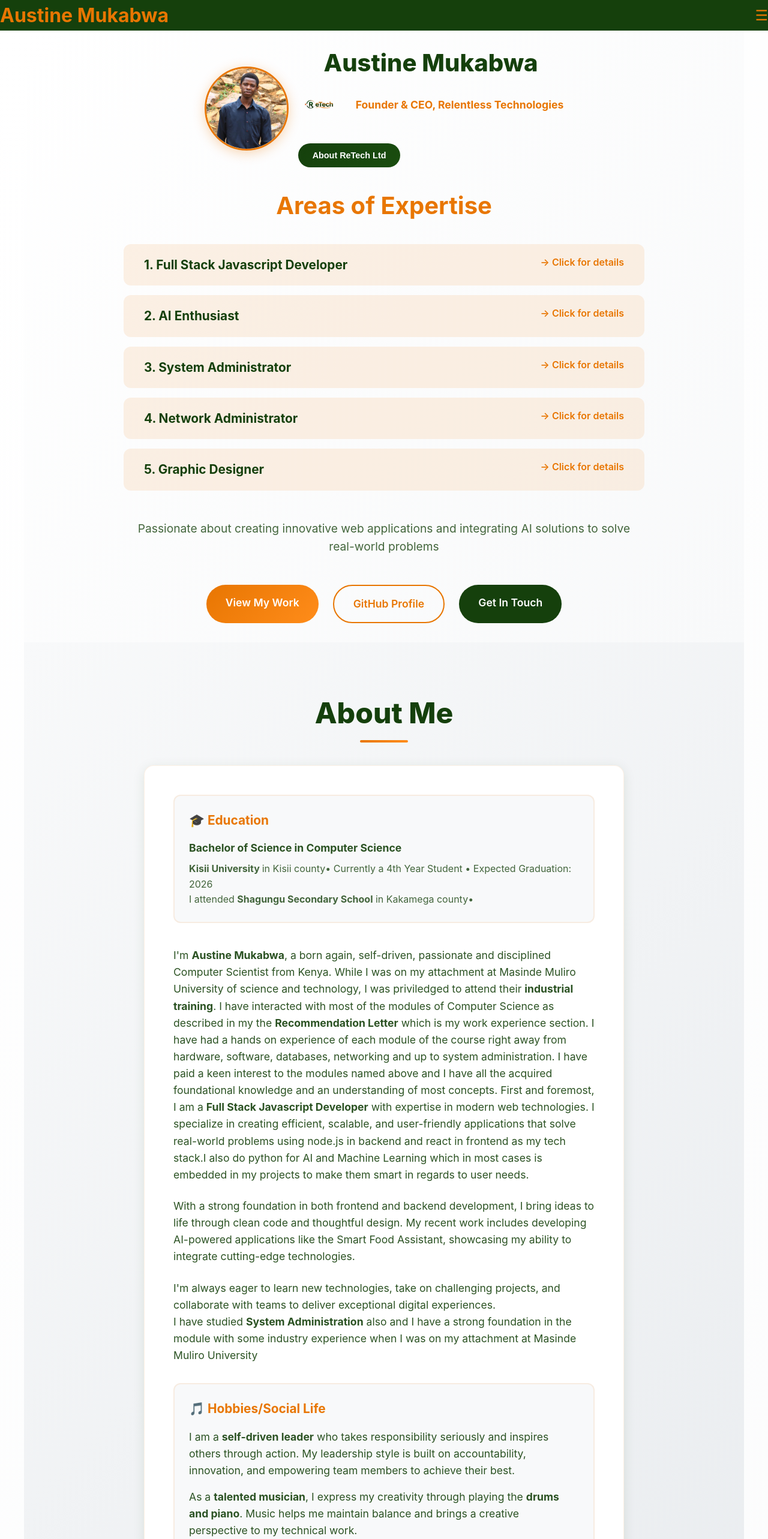
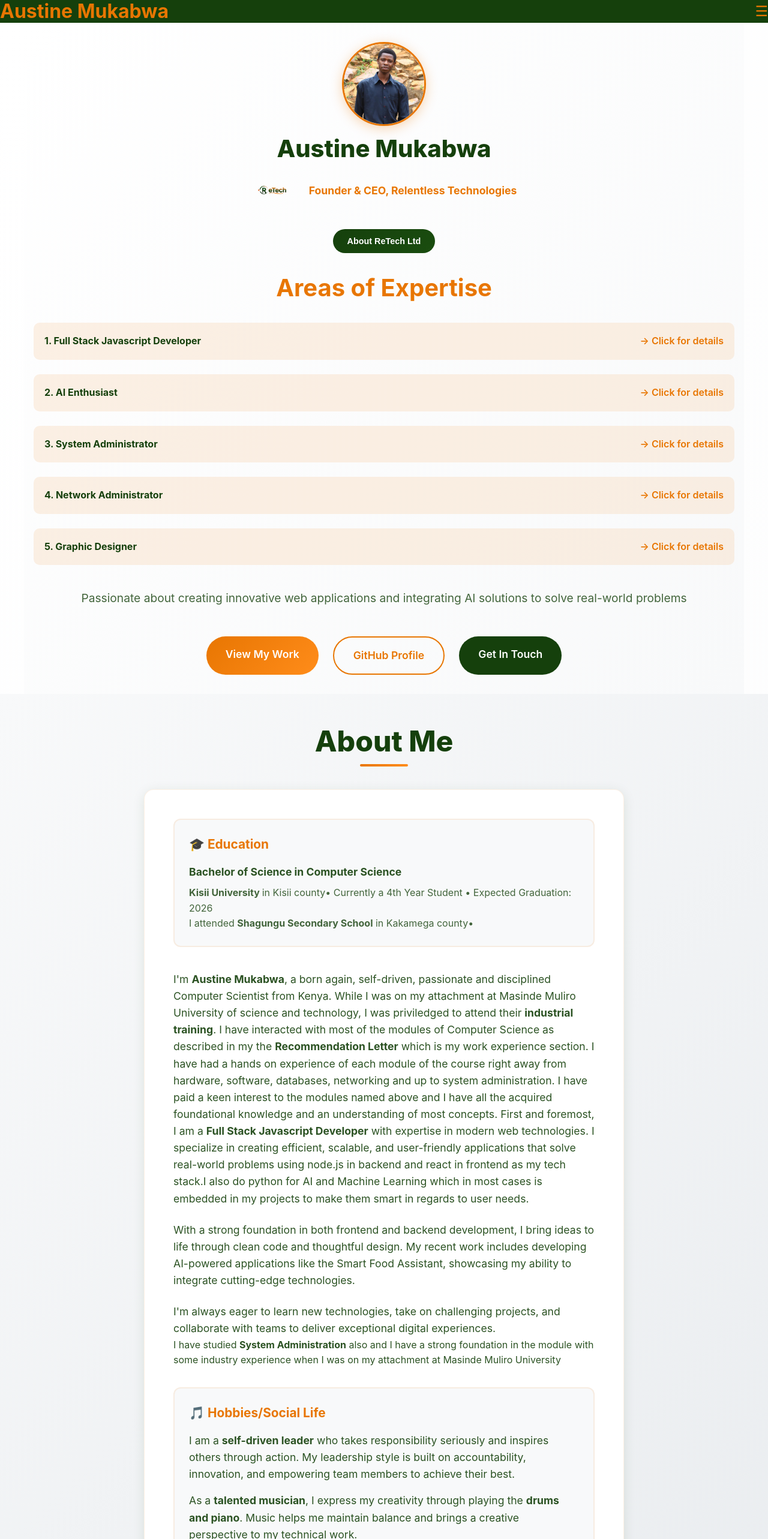
Before and after one commit to MKBrelentless/portfolio, a React (Vite) app: page / in a window 1280 px wide. Shown: the top 2566 px of the page at 60% size. Built offline with nearby package versions, Linux system fonts and the light colour scheme.

Commit message:
Implement mobile-first design with proper containers, typography, and layout

```diff
--- a/src/components/Hero.jsx
+++ b/src/components/Hero.jsx
@@ -25,10 +25,10 @@ export default function Hero({ name, github }) {
 
   return (
     <>
-      <section id="hero" style={{background: 'linear-gradient(135deg, #ffffff 0%, #f8f9fa 100%)', minHeight: '85vh', padding: '2rem'}}>
+      <section id="hero" className="container" style={{background: 'linear-gradient(135deg, #ffffff 0%, #f8f9fa 100%)', minHeight: '100vh', padding: '2rem 1rem'}}>
 
         {/* Profile Section - Top Left */}
-        <div style={{display: 'flex', alignItems: 'center', gap: '1rem', marginBottom: '2rem', flexWrap: 'wrap', justifyContent: 'center'}}>
+        <div style={{display: 'flex', flexDirection: 'column', alignItems: 'center', gap: '1rem', marginBottom: '2rem', textAlign: 'center'}}>
           <img
             src="/ReTech Founder.JPG"
             alt="Austine Mukabwa - Founder of Relentless Technologies"
@@ -135,27 +135,29 @@ export default function Hero({ name, github }) {
         </div>
 
         {/* Main Content - Centered */}
-        <div style={{maxWidth: '900px', margin: '0 auto', textAlign: 'center', padding: '0 1rem'}}>
+        <div style={{width: '100%', textAlign: 'center', marginTop: '2rem'}}>
           <h2 style={{fontSize: 'clamp(1.8rem, 5vw, 2.5rem)', color: '#e87602', fontWeight: '700', marginBottom: '2rem'}}>
             Areas of Expertise
           </h2>
 
-          <div style={{marginBottom: '3rem', display: 'grid', gap: '1rem'}}>
+          <div style={{marginBottom: '2rem', display: 'flex', flexDirection: 'column', gap: '1rem'}}>
             {expertiseAreas.map((expertise, idx) => (
               <div
                 key={expertise.id}
                 onClick={() => handleExpertiseClick(expertise)}
                 style={{
-                  fontSize: '1.3rem',
+                  fontSize: '1rem',
                   color: '#15400c',
                   fontWeight: '600',
-                  padding: '1rem 2rem',
+                  padding: '1rem',
                   background: 'rgba(232, 118, 2, 0.1)',
-                  borderRadius: '12px',
+                  borderRadius: '10px',
                   cursor: 'pointer',
                   transition: 'all 0.3s ease',
                   border: '2px solid transparent',
-                  textAlign: 'left'
+                  textAlign: 'left',
+                  width: '100%',
+                  marginBottom: '0.5rem'
                 }}
                 onMouseEnter={(e) => {
                   e.target.style.background = 'rgba(232, 118, 2, 0.2)';
--- a/src/styles/global.css
+++ b/src/styles/global.css
@@ -14,21 +14,41 @@ body {
   font-family: 'Inter', -apple-system, BlinkMacSystemFont, 'Segoe UI', sans-serif;
   line-height: 1.6;
   color: #15400c;
+  margin: 0;
+  padding: 0;
+  overflow-x: hidden;
+}
+
+.container {
+  width: 100%;
+  max-width: 1200px;
+  margin: 0 auto;
+  padding: 16px;
 }
 
 .app-container {
   min-height: 100vh;
   background: linear-gradient(135deg, #ffffff 0%, #f8f9fa 100%);
+  width: 100%;
+  overflow-x: hidden;
 }
 
 .main-content {
-  max-width: 1200px;
+  width: 100%;
   margin: 0 auto;
   padding: 0;
 }
 
 .section-padding {
-  padding: 5rem 2rem;
+  padding: 2rem 1rem;
+  margin-bottom: 2rem;
+}
+
+@media (min-width: 768px) {
+  .section-padding {
+    padding: 3rem 2rem;
+    margin-bottom: 3rem;
+  }
 }
 
 .section-alt {
@@ -37,16 +57,32 @@ body {
 
 .card {
   background: #ffffff;
-  border-radius: 16px;
+  border-radius: 10px;
   box-shadow: 0 4px 20px rgba(21, 64, 12, 0.1);
   transition: all 0.3s ease;
   border: 1px solid rgba(232, 118, 2, 0.1);
+  padding: 16px;
+  margin-bottom: 16px;
+  width: 100%;
 }
 
 .card:hover {
-  transform: translateY(-8px);
-  box-shadow: 0 12px 40px rgba(21, 64, 12, 0.15);
+  transform: translateY(-4px);
+  box-shadow: 0 8px 25px rgba(21, 64, 12, 0.15);
   border-color: #e87602;
+}
+
+@media (min-width: 768px) {
+  .card {
+    border-radius: 16px;
+    padding: 24px;
+    margin-bottom: 24px;
+  }
+
+  .card:hover {
+    transform: translateY(-8px);
+    box-shadow: 0 12px 40px rgba(21, 64, 12, 0.15);
+  }
 }
 
 .btn-primary {
@@ -68,12 +104,25 @@ body {
 }
 
 .section-title {
-  font-size: 3rem;
+  font-size: 1.6rem;
   font-weight: 800;
   text-align: center;
-  margin-bottom: 3rem;
+  margin-bottom: 2rem;
   color: #15400c;
   position: relative;
+}
+
+@media (min-width: 768px) {
+  .section-title {
+    font-size: 2.5rem;
+    margin-bottom: 3rem;
+  }
+}
+
+@media (min-width: 1024px) {
+  .section-title {
+    font-size: 3rem;
+  }
 }
 
 .section-title::after {
@@ -108,21 +157,43 @@ html {
   background-clip: text;
 }
 
-/* Mobile Responsiveness */
-@media (max-width: 768px) {
-  .main-content {
-    padding: 0 1rem;
+/* Mobile-First Typography */
+h1 {
+  font-size: 1.6rem;
+  line-height: 1.2;
+}
+
+h2 {
+  font-size: 1.3rem;
+  line-height: 1.3;
+}
+
+p {
+  font-size: 1rem;
+  line-height: 1.6;
+}
+
+/* Tablet and Desktop */
+@media (min-width: 768px) {
+  h1 {
+    font-size: 2.5rem;
   }
 
-  .section-padding {
-    padding: 3rem 1rem;
-  }
-
-  .section-title {
+  h2 {
     font-size: 2rem;
   }
 
-  .card {
-    margin: 0 0.5rem;
+  .container {
+    padding: 24px;
   }
 }
+
+@media (min-width: 1024px) {
+  h1 {
+    font-size: 3rem;
+  }
+
+  h2 {
+    font-size: 2.5rem;
+  }
+}
```
